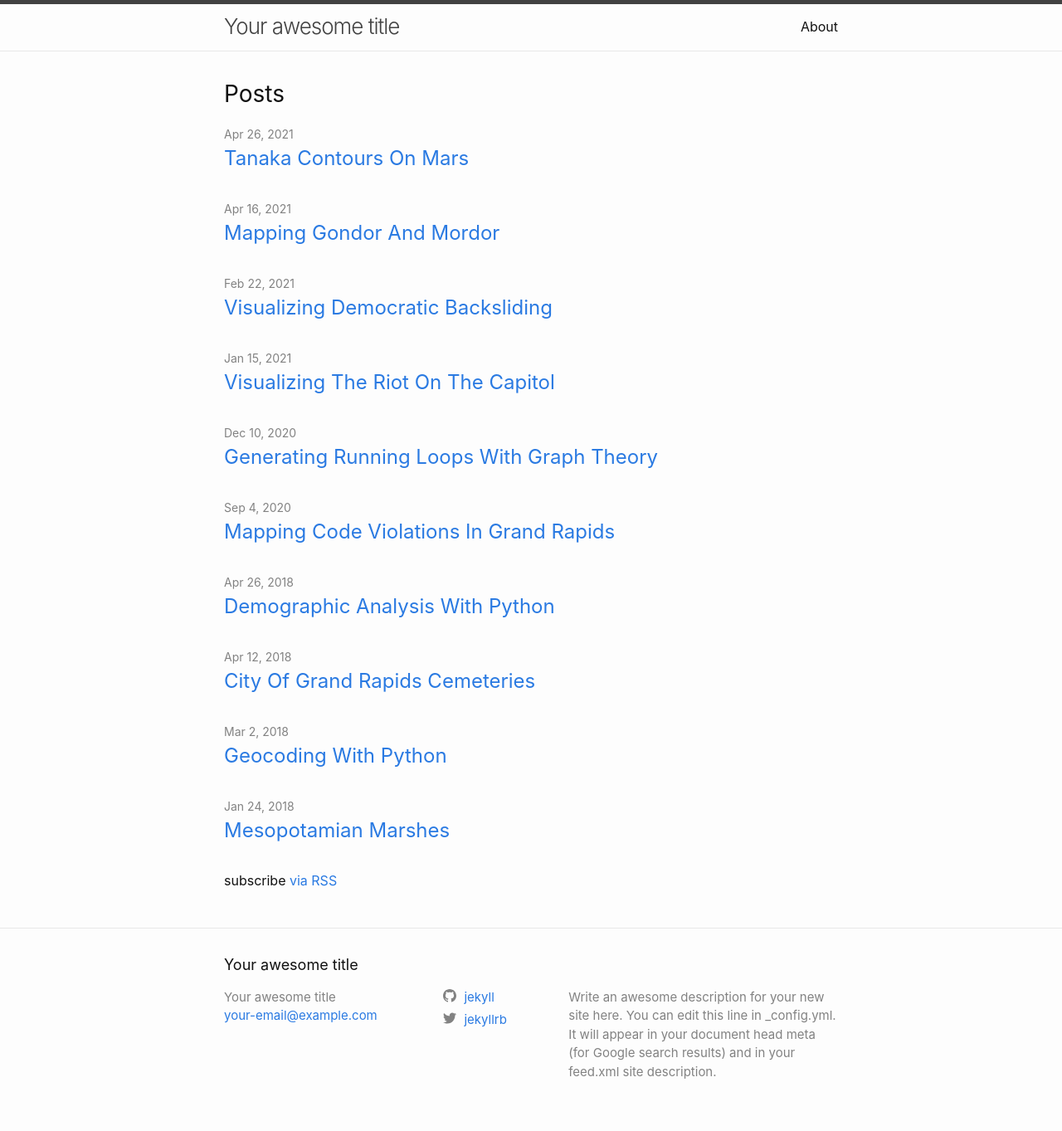
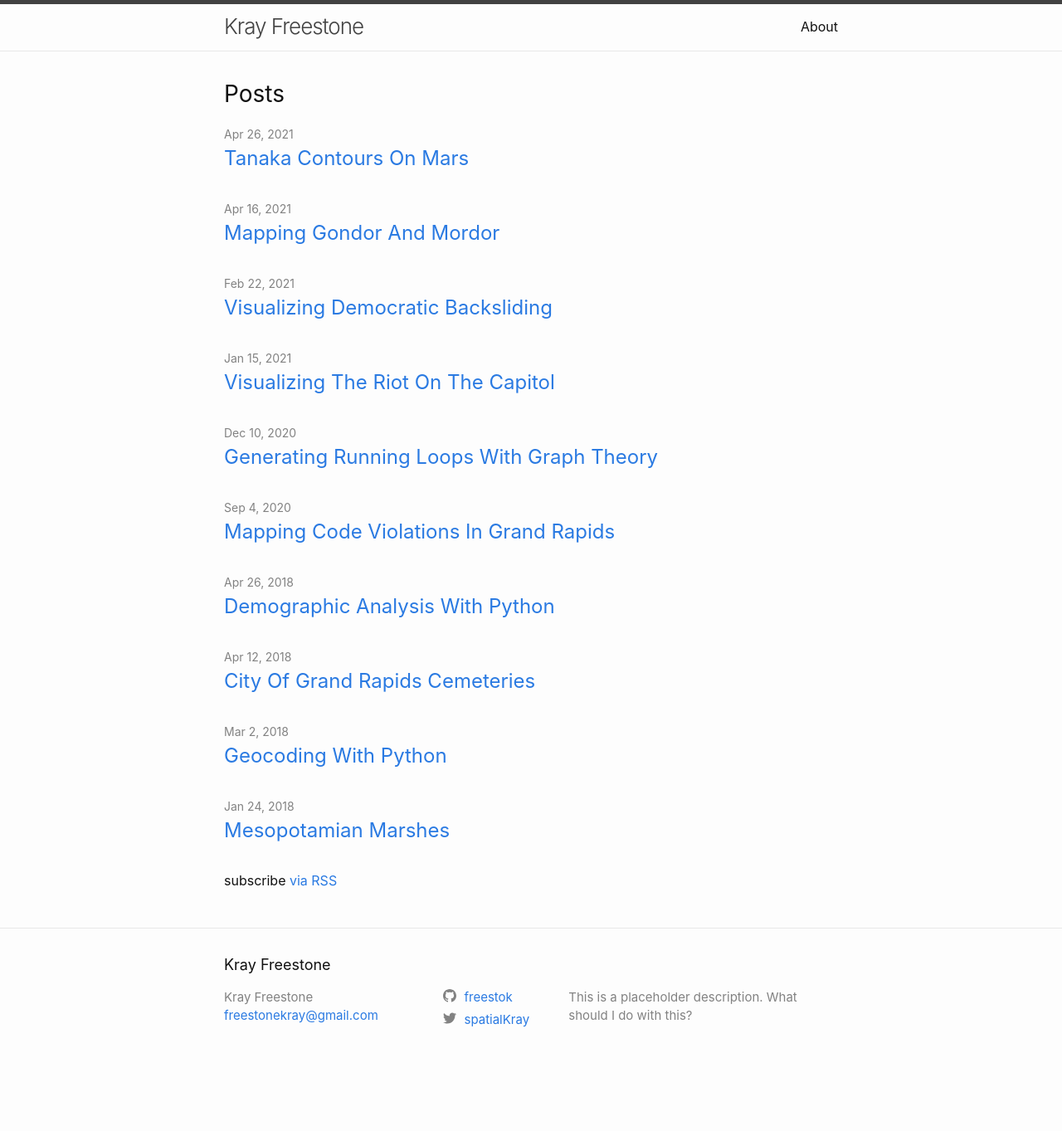
Before and after one commit to freestok/freestok.github.io, a Jekyll site: the page built from index.markdown, in a window 1280 px wide. Shown: the whole page at 83% size. Built offline with Jekyll 4.4.1, drawn with Linux system fonts in a browser that asks for light colours; after the commit the page ends 1301 px from its top, so only the background shows below that.

```diff
--- a/_config.yml
+++ b/_config.yml
@@ -18,16 +18,15 @@
 # You can create any custom variable you would like, and they will be accessible
 # in the templates via {{ site.myvariable }}.
 
-title: Your awesome title
-email: your-email@example.com
+title: Kray Freestone
+email: freestonekray@gmail.com
 description: >- # this means to ignore newlines until "baseurl:"
-  Write an awesome description for your new site here. You can edit this
-  line in _config.yml. It will appear in your document head meta (for
-  Google search results) and in your feed.xml site description.
+  This is a placeholder description. What should I do with this?
 baseurl: "" # the subpath of your site, e.g. /blog
 url: "" # the base hostname & protocol for your site, e.g. http://example.com
-twitter_username: jekyllrb
-github_username:  jekyll
+twitter_username: spatialKray
+github_username:  freestok
+assets: /assets
 
 # Build settings
 theme: minima
```
Also changed, not shown: _posts/2018-04-26-demographic-analysis-with-python.markdown (+23 -9 lines), assets/img/demographics/heatmap.png (added).
